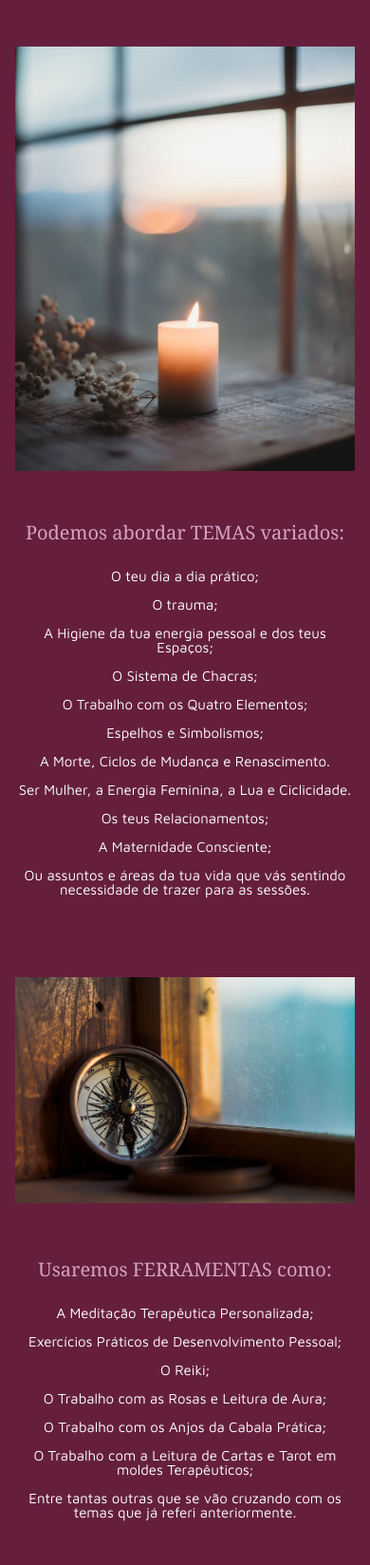
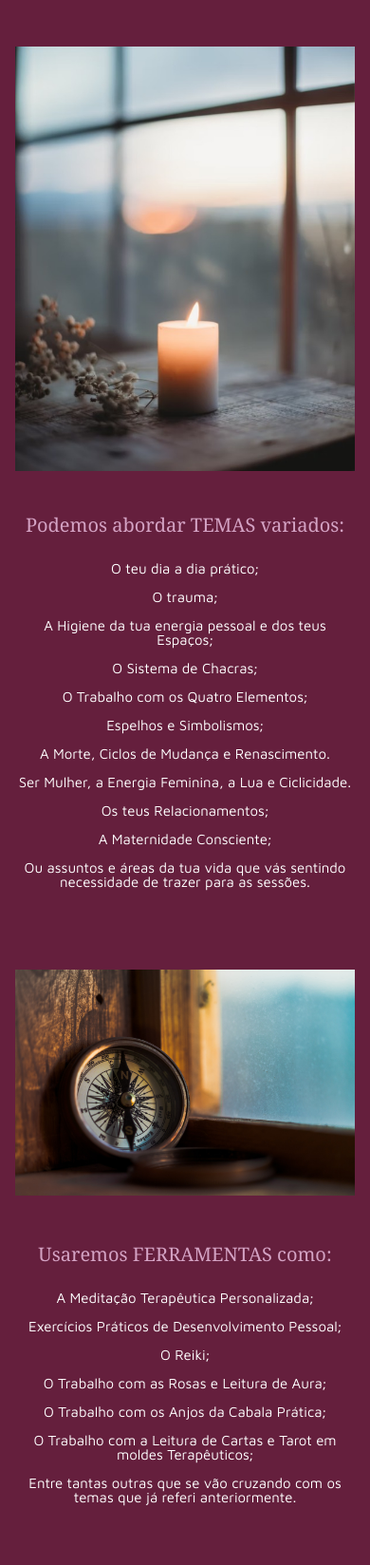
Before and after one commit to TyrAnasazy/TyrAnasazy.github.io, a PHP site: page /Lusaka.html in a window 390 px wide. Shown: the part 726-2374 px from the top of the page at 95% size. Run offline with PHP 8.4, Linux system fonts and the light colour scheme.

Commit message:
Update styleLusaka.css

```diff
--- a/css/styleLusaka.css
+++ b/css/styleLusaka.css
@@ -19,7 +19,7 @@
 .HeaderPadding{
 }
 .ImageBottomMargin{
-	margin-bottom:28px;
+	margin-bottom:20px;
 }
 .ImageBottomVisibility{
 	display:none;
```
